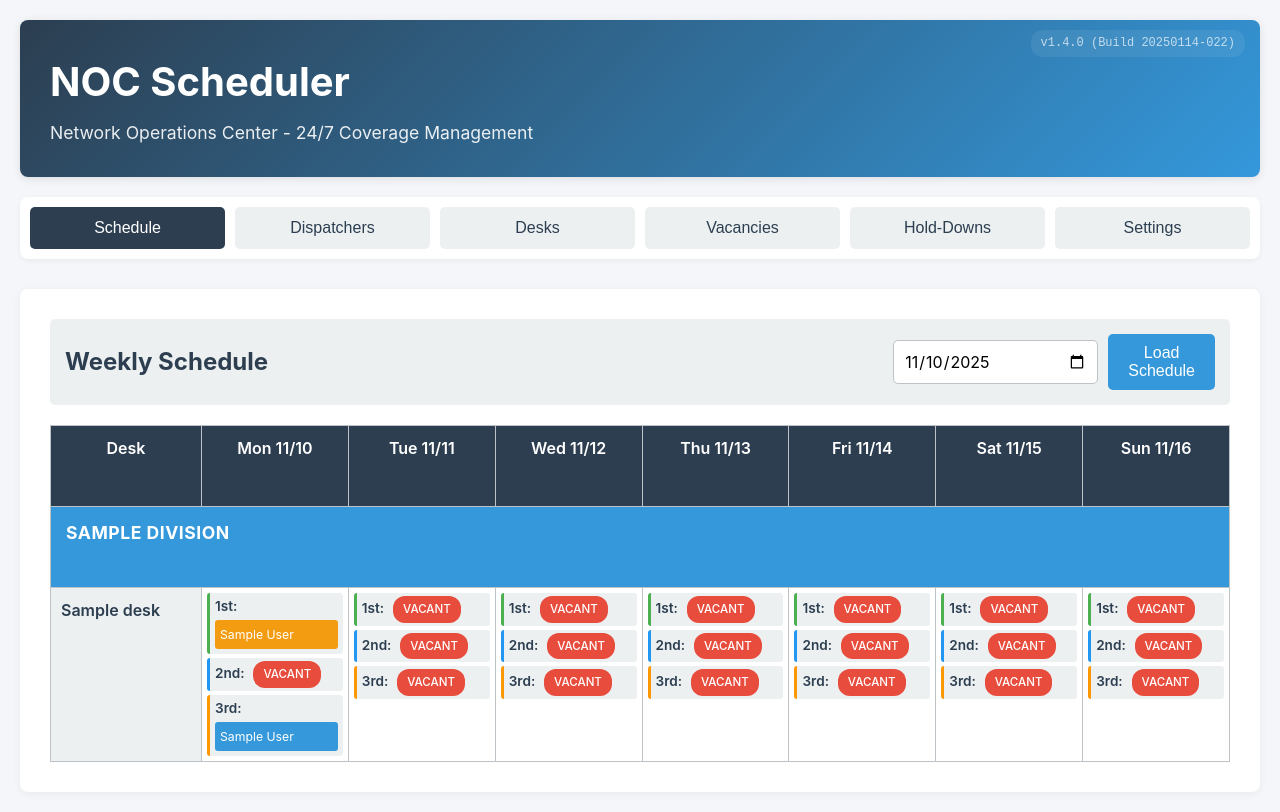
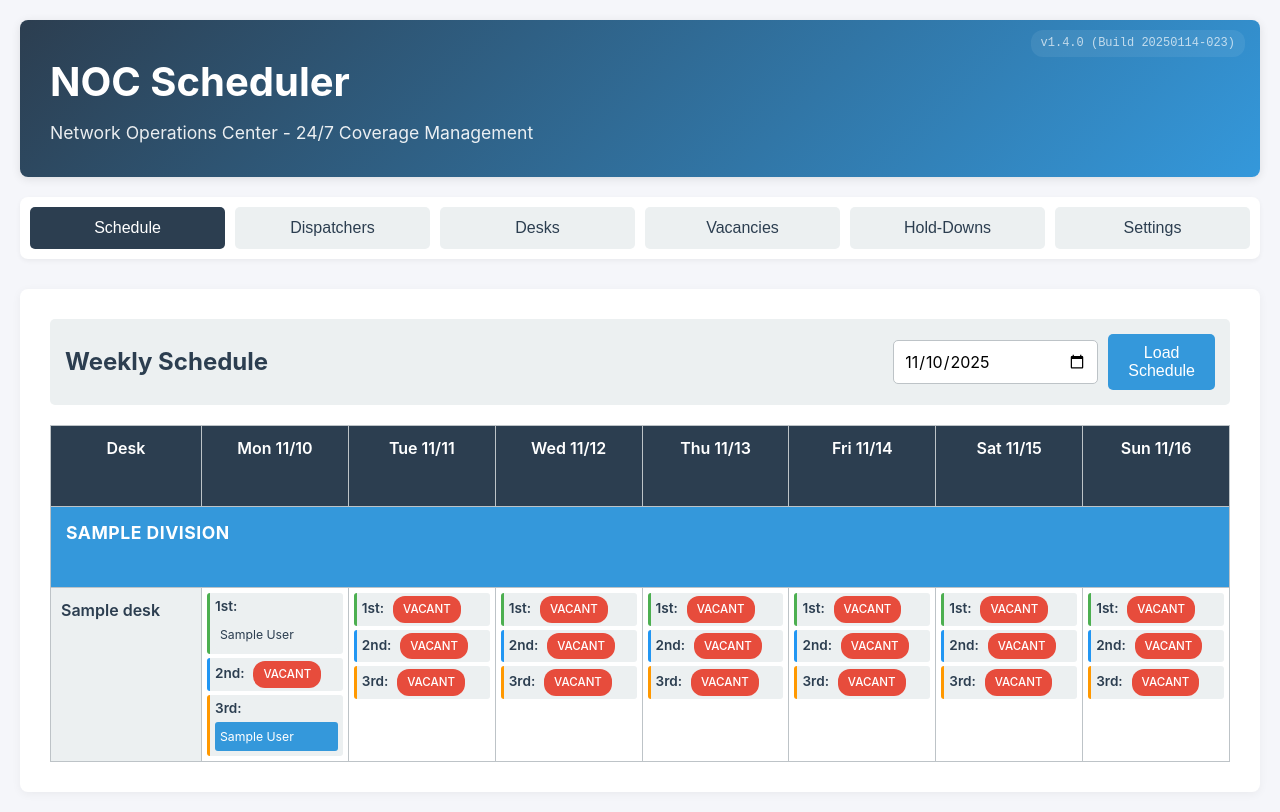
Before and after one commit to barther/NOC, a PHP site: page / in a window 1280 px wide. Run offline with PHP 8.4, Linux system fonts and the light colour scheme; data comes from the database, SQL or seed files in the repository; tables that the repository leaves empty hold one stand-in row (values such as "Sample post").

Commit message:
Remove special highlighting from relief dispatcher assignments
Relief dispatchers now display with the same styling as regular dispatchers
in the schedule view. Previously they had a yellow/warning background that
made them stand out unnecessarily.

Changes:
- Removed .dispatcher-name.relief CSS rule
- Relief assignments now use default light-bg like regular assignments
- ATW assignments still retain their distinct orange styling

This makes the schedule cleaner and less visually cluttered.

```diff
--- a/config/version.php
+++ b/config/version.php
@@ -12,7 +12,7 @@ define('VERSION_MINOR', 4);
 define('VERSION_PATCH', 0);
 
 // Build timestamp (update this when deploying changes)
-define('VERSION_BUILD', '20250114-022');
+define('VERSION_BUILD', '20250114-023');
 
 // Full version string
 define('APP_VERSION', VERSION_MAJOR . '.' . VERSION_MINOR . '.' . VERSION_PATCH . ' (Build ' . VERSION_BUILD . ')');
--- a/public/css/style.css
+++ b/public/css/style.css
@@ -332,11 +332,6 @@ textarea:focus {
     margin: 2px 0;
 }
 
-.dispatcher-name.relief {
-    background: var(--warning-color);
-    color: white;
-}
-
 .dispatcher-name.atw {
     background: var(--secondary-color);
     color: white;
```
